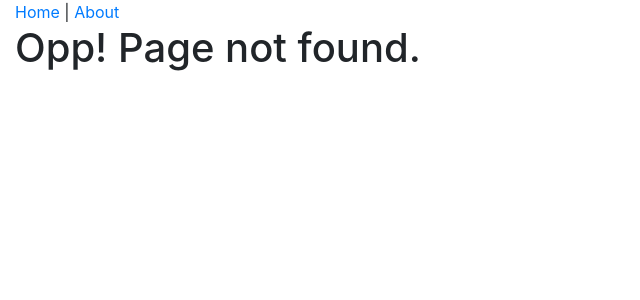
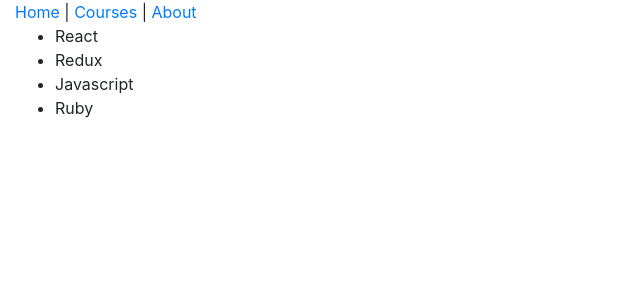
Before and after one commit to cmxgloria/react-redux0521, a React (Create React App) app: page /courses in a window 1280 px wide. Before the commit this address had no page. Shown: the top 300 px of the page, without its empty margins (0-640 px from the left). Built offline with nearby package versions, Linux system fonts and the light colour scheme.

Commit message:
added courses

```diff
--- a/src/components/App.js
+++ b/src/components/App.js
@@ -4,6 +4,7 @@ import HomePage from './home/HomePage';
 import AboutPage from './about/AboutPage';
 import Header from './common/Header';
 import PageNotFound from './PageNotFound';
+import CoursesPage from './CoursesPage/CoursesPage';
 
 function App() {
   return (
@@ -12,6 +13,7 @@ function App() {
       <Switch>
         <Route exact path="/" component={HomePage} />
         <Route path="/about" component={AboutPage} />
+        <Route path="/courses" component={CoursesPage} />
         <Route component={PageNotFound} />
       </Switch>
     </div>
--- /dev/null
+++ b/src/components/CoursesPage/CoursesPage.js
@@ -0,0 +1,18 @@
+import React from 'react';
+
+class CoursesPage extends React.Component {
+  render() {
+    return (
+      <div>
+        <ul>
+          <li>React</li>
+          <li>Redux</li>
+          <li>Javascript</li>
+          <li>Ruby</li>
+        </ul>
+      </div>
+    );
+  }
+}
+
+export default CoursesPage;
--- a/src/components/common/Header.js
+++ b/src/components/common/Header.js
@@ -10,6 +10,8 @@ const Header = () => {
         Home
       </NavLink>
       {' | '}
+      <NavLink to="/courses">Courses</NavLink>
+      {' | '}
       <NavLink to="/about" activeStyle={activeStyle} exact>
         About
       </NavLink>
--- a/src/components/home/HomePage.js
+++ b/src/components/home/HomePage.js
@@ -5,7 +5,7 @@ const HomePage = () => (
   <div className="jumbotron">
     <h1>Welcome to Homepage</h1>
     <p>Learn more technical</p>
-    <Link to="about" className="btn btn-primary btn-lg">
+    <Link to="/about" className="btn btn-primary btn-lg">
       Learn more
     </Link>
   </div>
```
